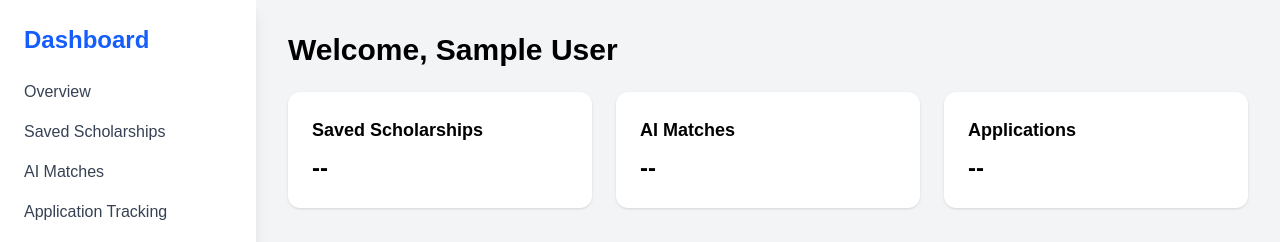
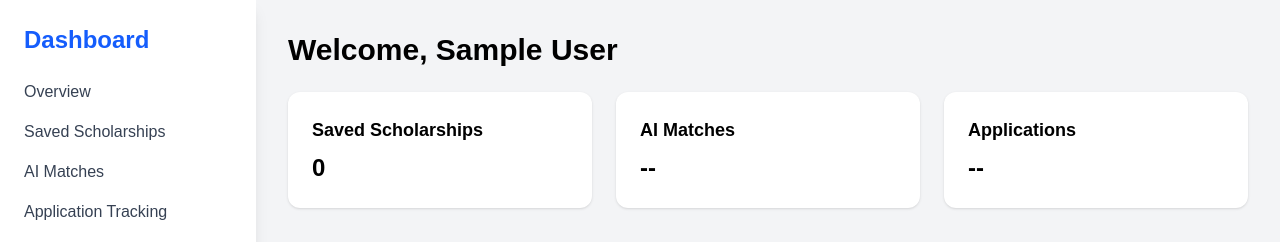
Before and after one commit to DEBOJEETDAS36/find-scholarships, a Next.js app: page /dashboard in a window 1280 px wide. Shown: the top 242 px of the page. Built offline with nearby package versions, Linux system fonts and the light colour scheme; no server answers; the database is empty; sample sign-in values are in the browser's storage.

Commit message:
No. of scholarships showing on dashboard

```diff
--- a/app/dashboard/page.tsx
+++ b/app/dashboard/page.tsx
@@ -1,9 +1,32 @@
 "use client";
 
+import { useEffect, useState } from "react";
 import { useSession } from "next-auth/react";
 
 export default function Overview() {
   const { data: session } = useSession();
+  const [bookmarkCount, setBookmarkCount] = useState<number>(0);
+  const [loading, setLoading] = useState(true);
+
+  useEffect(() => {
+    const fetchBookmarks = async () => {
+      try {
+        const res = await fetch("/api/get-bookmarks");
+        const scholarships = await res.json();
+
+        // Count number of scholarship documents returned
+        setBookmarkCount(scholarships.length);
+      } catch (error) {
+        console.error(error);
+      } finally {
+        setLoading(false);
+      }
+    };
+
+    if (session) {
+      fetchBookmarks();
+    }
+  }, [session]);
 
   return (
     <div className="space-y-6">
@@ -14,19 +37,37 @@ export default function Overview() {
 
       <div className="grid grid-cols-3 gap-6">
 
+        {/* Saved Scholarships */}
         <div className="bg-white p-6 rounded-xl shadow">
-          <h3 className="text-lg font-semibold text-black">Saved Scholarships</h3>
-          <p className="text-2xl mt-2 font-bold text-black">--</p>
+          <h3 className="text-lg font-semibold text-black">
+            Saved Scholarships
+          </h3>
+
+          <p className="text-2xl mt-2 font-bold text-black">
+            {loading ? "--" : bookmarkCount}
+          </p>
         </div>
 
+        {/* AI Matches */}
         <div className="bg-white p-6 rounded-xl shadow">
-          <h3 className="text-lg font-semibold text-black">AI Matches</h3>
-          <p className="text-2xl mt-2 font-bold text-black">--</p>
+          <h3 className="text-lg font-semibold text-black">
+            AI Matches
+          </h3>
+
+          <p className="text-2xl mt-2 font-bold text-black">
+            --
+          </p>
         </div>
 
+        {/* Applications */}
         <div className="bg-white p-6 rounded-xl shadow">
-          <h3 className="text-lg font-semibold text-black">Applications</h3>
-          <p className="text-2xl mt-2 font-bold text-black">--</p>
+          <h3 className="text-lg font-semibold text-black">
+            Applications
+          </h3>
+
+          <p className="text-2xl mt-2 font-bold text-black">
+            --
+          </p>
         </div>
 
       </div>
```
